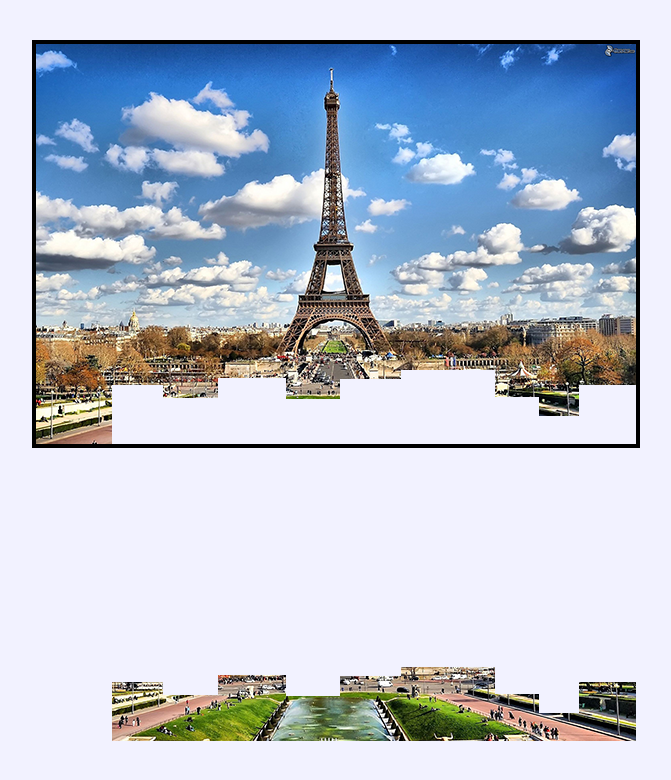
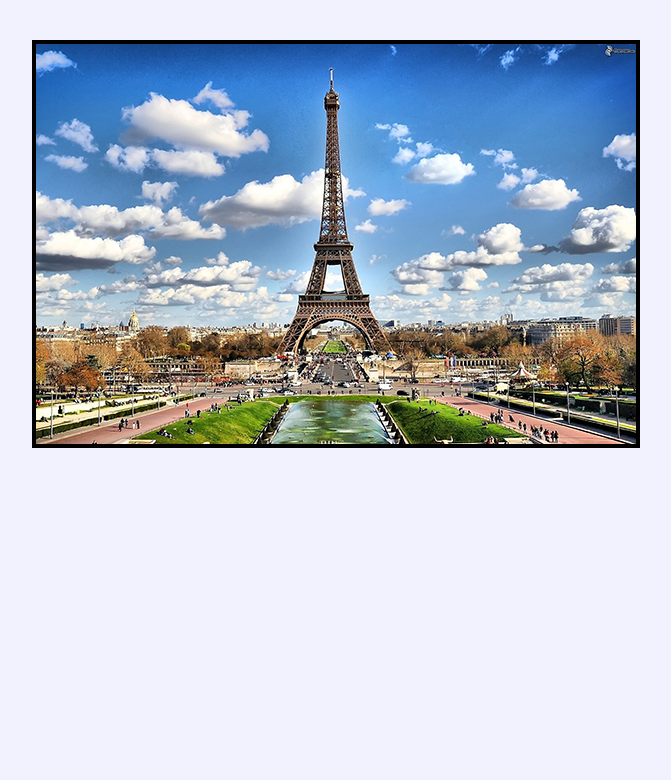
Before and after one commit to BerkanKaya/PuzzelLab, a plain HTML site: page index.html in a window 1280 px wide. Shown: the whole page, without its empty margins (16-687 px from the left). Drawn offline with Linux system fonts and the light colour scheme.

Commit message:
klaar verbetering

```diff
--- a/style.css
+++ b/style.css
@@ -21,7 +21,7 @@ body{
 }
 .bottomright{
 	position: absolute;
-	bottom: 59px;
+	top: 385px;
 	left: 595px;
 }
 .bottomleft{
@@ -230,41 +230,41 @@ body{
 }
 #puzzle>img:nth-child(42){
 	position: absolute;
-	bottom: 59px;
+	top: 385px;
 	left: 128px;
 }
 #puzzle>img:nth-child(43){
 	position: absolute;
-	bottom: 59px;
+	top: 398px;
 	left: 179px;
 }
 #puzzle>img:nth-child(44){
 	position: absolute;
-	bottom: 59px;
+	top: 378px;
 	left: 234px;
 }
 #puzzle>img:nth-child(45){
 	position: absolute;
-	bottom:59px;
+	top: 399px;
 	left: 302px;
 }
 #puzzle>img:nth-child(46){
 	position: absolute;
-	bottom: 59px;
+	top: 379px;
 	left: 356px;
 }
 #puzzle>img:nth-child(47){
 	position: absolute;
-	bottom: 59px;
+	top: 370px;
 	left: 417px;
 }
 #puzzle>img:nth-child(48){
 	position: absolute;
-	bottom: 59px;
+	top: 397px;
 	left:511px;
 }
 #puzzle>img:nth-child(49){
 	position: absolute;
-	bottom: 59px;
+	top: 416px;
 	left: 555px;
 }
```
